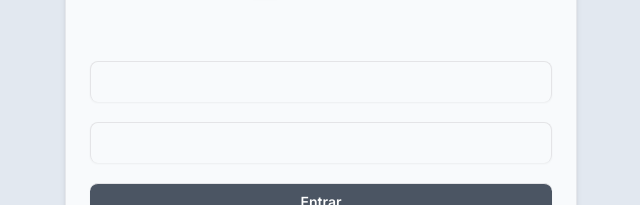
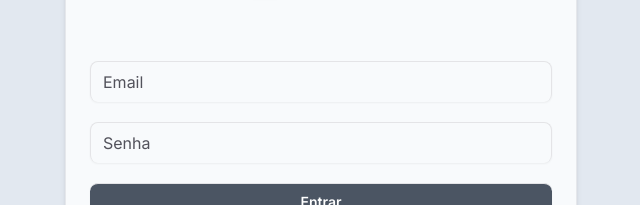
Before and after one commit to tiagosn01/mysales-frontend, a Next.js app: page /login in a window 1280 px wide. Shown: the part 301-506 px from the top of the page, without its empty margins (319-959 px from the left). Built offline with nearby package versions, Linux system fonts and the light colour scheme.

Commit message:
fix: plaholder on inputs

```diff
--- a/src/app/login/page.tsx
+++ b/src/app/login/page.tsx
@@ -44,6 +44,7 @@ export default function Login() {
         </div>
         <Input.Root>
           <Input.Control
+            placeholder="Email"
             name="email"
             type="email"
             id="email"
@@ -54,6 +55,7 @@ export default function Login() {
 
         <Input.Root>
           <Input.Control
+            placeholder="Senha"
             id="password"
             name="password"
             type="password"
```
